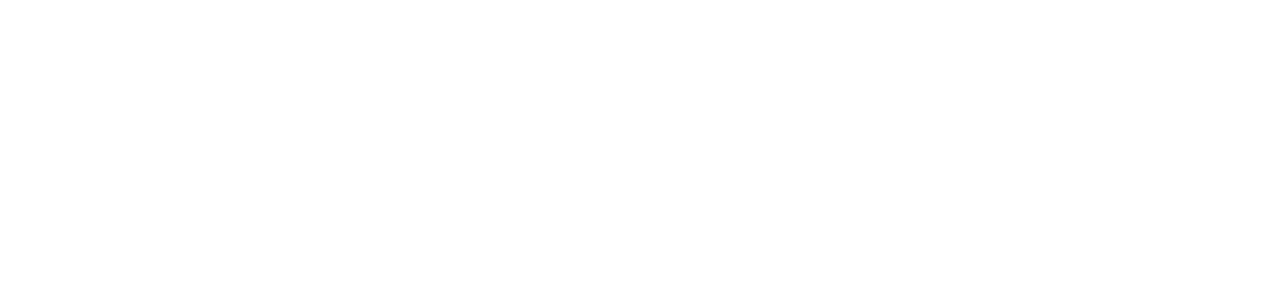
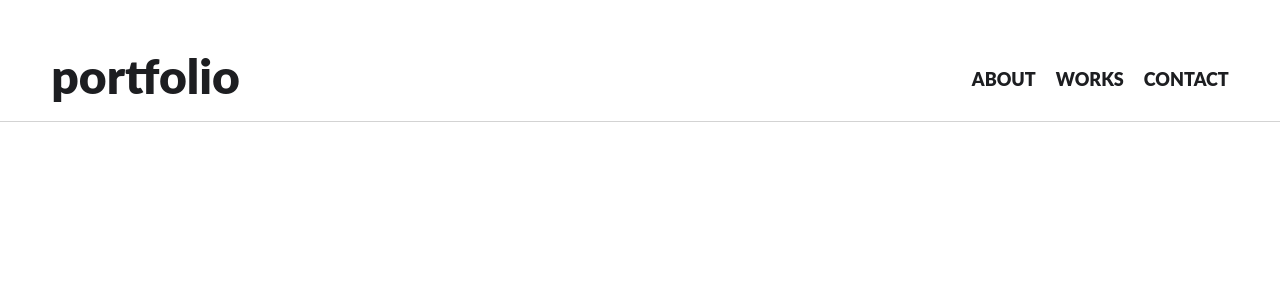
Before and after one commit to oo0ooo0/port04, a React (Create React App) app: page / in a window 1280 px wide. Shown: the top 300 px of the page. Built offline with nearby package versions, Linux system fonts and the light colour scheme.

Commit message:
add header

```diff
--- a/public/index.html
+++ b/public/index.html
@@ -8,7 +8,10 @@
     <meta name="description" content="Web site created using create-react-app" />
     <!-- <link rel="apple-touch-icon" href="%PUBLIC_URL%/logo192.png" /> -->
     <script src="https://kit.fontawesome.com/94b8e6bbb3.js" crossorigin="anonymous"></script>
-
+    <link
+      href="https://fonts.googleapis.com/css?family=Roboto+Slab&display=swap"
+      rel="stylesheet"
+    />
     <link rel="manifest" href="%PUBLIC_URL%/manifest.json" />
 
     <title>KK.jj's portfolio</title>
--- a/src/App.js
+++ b/src/App.js
@@ -1,12 +1,16 @@
 import React from 'react';
+import Header from './Header';
 import GlobalStyle from './styles/GlobalStyle';
 import { BrowserRouter } from 'react-router-dom';
 
 function App() {
   return (
-    <BrowserRouter>
-      <GlobalStyle />
-    </BrowserRouter>
+    <div>
+      <BrowserRouter>
+        <GlobalStyle />
+        <Header />
+      </BrowserRouter>
+    </div>
   );
 }
 
--- /dev/null
+++ b/src/Header.jsx
@@ -0,0 +1,121 @@
+import React from 'react';
+import { Link } from 'react-router-dom';
+import styled from 'styled-components';
+
+const StyledHeader = styled.header`
+  width: 100%;
+  position: fixed;
+  top: 0;
+  background-color: #fff;
+  z-index: 10;
+
+  .main-menu-wrap {
+    margin-top: 30px;
+    border-bottom: 1px solid lightGray;
+    .header-cont {
+      width: 92%;
+      margin: auto;
+      display: flex;
+      justify-content: space-between;
+      .logo {
+        display: flex;
+        word-wrap: normal;
+        justify-content: center;
+        align-items: center;
+
+        a {
+          /* border: 1px solid red; */
+          display: block;
+          width: auto;
+        }
+      }
+      .gnb {
+        /* border: 1px solid black; */
+        width: 100%;
+        display: flex;
+
+        ul {
+          margin-left: 100px;
+          width: 100%;
+          display: flex;
+          justify-content: flex-end;
+          align-items: center;
+
+          li {
+            padding: 30px 0px;
+            margin-left: 20px;
+            a {
+              margin-top: 10px;
+              display: inline-block;
+              font: normal 900 18px/1 'Lato';
+              color: #1d1e21;
+            }
+          }
+        }
+      }
+    }
+  }
+
+  @media (max-width: 500px) {
+    .main-menu-wrap {
+      .header-cont {
+        display: block;
+        width: 100%;
+        .logo a {
+          font-size: 45px;
+        }
+        .gnb {
+          margin-top: 20px;
+          width: 100%;
+          ul {
+            justify-content: center;
+            margin-left: 0px;
+            padding: 0px 4%;
+            li {
+              padding: 5px 0;
+              a {
+                font-size: 15px;
+                margin-bottom: 5px;
+              }
+            }
+          }
+        }
+      }
+    }
+  }
+`;
+
+function Header() {
+  return (
+    <StyledHeader>
+      <div className='main-menu-wrap'>
+        <div className='header-cont'>
+          <div className='logo'>
+            <h1>
+              <a href='/'>portfolio</a>
+            </h1>
+          </div>
+          {/* //logo */}
+
+          <div className='gnb'>
+            <ul>
+              <li>
+                <Link to={{ pathname: `/` }}>ABOUT</Link>
+              </li>
+              <li>
+                <Link to={{ pathname: `/works` }}>WORKS</Link>
+              </li>
+
+              <li>
+                <Link to={{ pathname: `/contact` }}>CONTACT</Link>
+              </li>
+            </ul>
+          </div>
+          {/* //gnb */}
+        </div>
+      </div>
+    </StyledHeader>
+  );
+}
+
+export default Header;
--- a/src/index.js
+++ b/src/index.js
@@ -3,12 +3,7 @@
 import App from './App';
 import * as serviceWorker from './serviceWorker';
 
-ReactDOM.render(
-  <React.StrictMode>
-    <App />
-  </React.StrictMode>,
-  document.getElementById('root')
-);
+ReactDOM.render(<App />, document.getElementById('root'));
 
 // If you want your app to work offline and load faster, you can change
 // unregister() to register() below. Note this comes with some pitfalls.
```
Also changed, not shown: Header.jsx (deleted, +0 -143 lines).
